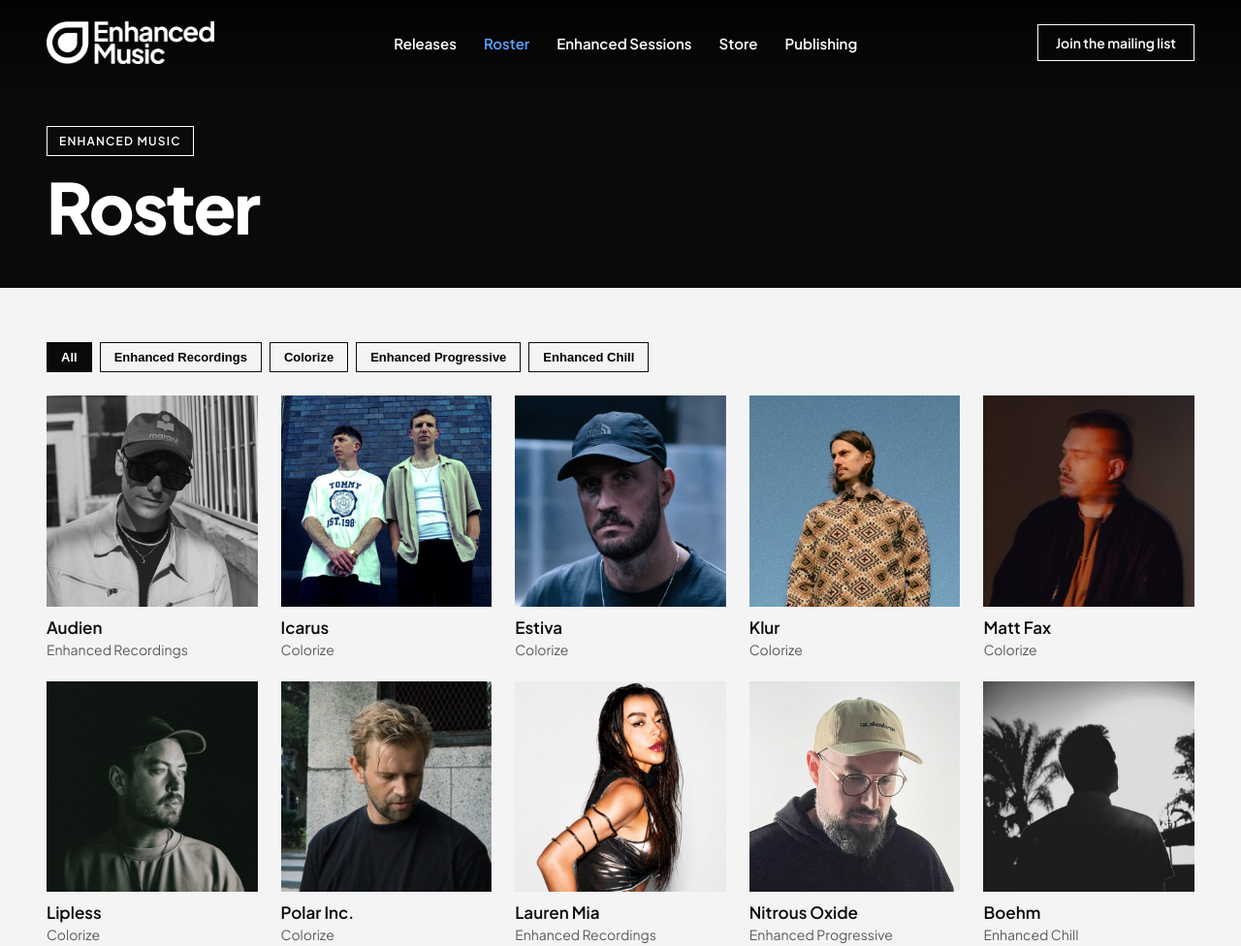
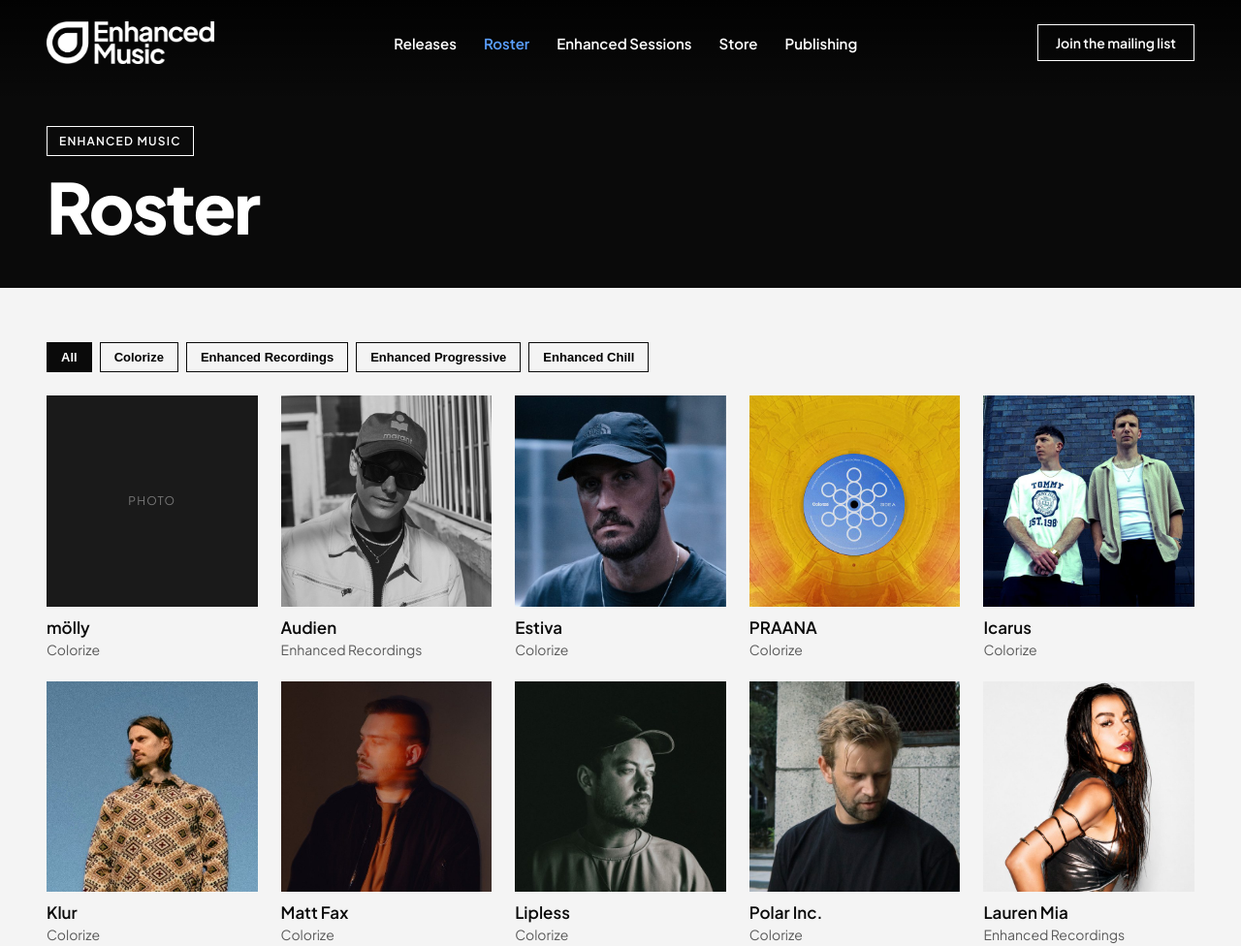
Before and after one commit to enhancedmusic/enhanced-music-site, a plain HTML site: page roster.html in a window 1280 px wide. Shown: the top 976 px of the page at 97% size. Drawn offline with Linux system fonts and the light colour scheme.

Commit message:
Roster: show everyone, pin chosen artists to the top
Co-Authored-By: Claude Sonnet 5.5 <noreply@anthropic.com>
Claude-Session: https://claude.ai/code/session_01HK5TaUH4ENjYGYZSYhSBVp

```diff
--- /dev/null
+++ b/data/roster_pinned.json
@@ -0,0 +1 @@
+{"note":"Artists pinned to the top of the Roster page, in this order (exact names). Everyone else follows in the automatic order. Edit via Claude chat.","pinned_names":["mölly","Audien","Estiva","PRAANA"]}
--- a/roster.html
+++ b/roster.html
@@ -50,15 +50,16 @@ document.body.dataset.h='D';
 const $=id=>document.getElementById(id);
 const fmt=d=>new Date(d).toLocaleDateString('en-GB',{day:'numeric',month:'short',year:'numeric'});
 const esc=s=>String(s).replace(/[&<>"]/g,c=>({'&':'&amp;','<':'&lt;','>':'&gt;','"':'&quot;'}[c]));
-let R=[],F='',N=40;
+let R=[],F='',N=1000;
 function draw(){const L=R.filter(r=>!F||r.labels.includes(F)),sh=L.slice(0,N);
 $('rels').innerHTML=sh.map(r=>{const u=r.spotify_url,t=u?'a':'div';return `<${t} ${u?'href="'+esc(u)+'" target="_blank" rel="noopener"':''} class="card">${r.image_url?`<img class="img sq" loading="lazy" src="${esc(r.image_url)}" alt="${esc(r.name)}">`:`<div class="ph">PHOTO</div>`}<div class="t">${esc(r.name)}</div><div class="s">${esc(r.labels.join(' · '))}</div></${t}>`}).join('');
 $('more').style.display=L.length>N?'inline-block':'none'}
 $('more').onclick=()=>{N+=40;draw()};
 (async()=>{try{const r=await (await fetch('data/roster.json',{cache:'no-store'})).json();let H=[];try{H=((await (await fetch('data/roster_hidden.json',{cache:'no-store'})).json()).hidden_names||[]).map(x=>x.toLowerCase())}catch(e){}
-R=r.artists.filter(x=>!H.includes(x.name.toLowerCase()));
+R=r.artists.filter(x=>!H.includes(x.name.toLowerCase()));let P=[];try{P=((await (await fetch('data/roster_pinned.json',{cache:'no-store'})).json()).pinned_names||[]).map(x=>x.toLowerCase())}catch(e){}
+const pi=x=>{const i=P.indexOf(x.name.toLowerCase());return i<0?1e9:i};R=R.map((x,i)=>[x,i]).sort((a,b)=>pi(a[0])-pi(b[0])||a[1]-b[1]).map(x=>x[0]);
 const L=[...new Set(R.flatMap(x=>x.labels))];$('chips').innerHTML=['All',...L].map(l=>`<button class="chip${l==='All'?' on':''}" data-l="${l==='All'?'':esc(l)}">${esc(l)}</button>`).join('');
-$('chips').onclick=e=>{const b=e.target.closest('.chip');if(!b)return;document.querySelectorAll('.chip').forEach(c=>c.classList.toggle('on',c===b));F=b.dataset.l;N=40;draw()};
+$('chips').onclick=e=>{const b=e.target.closest('.chip');if(!b)return;document.querySelectorAll('.chip').forEach(c=>c.classList.toggle('on',c===b));F=b.dataset.l;draw()};
 draw();($('status')||{}).textContent='Test build · '+R.length+' artists, data generated '+r.generated_at}
 catch(e){$('rels').innerHTML='<div class="none">The roster is on its way.</div>'}})();
 </script></body></html>
```
